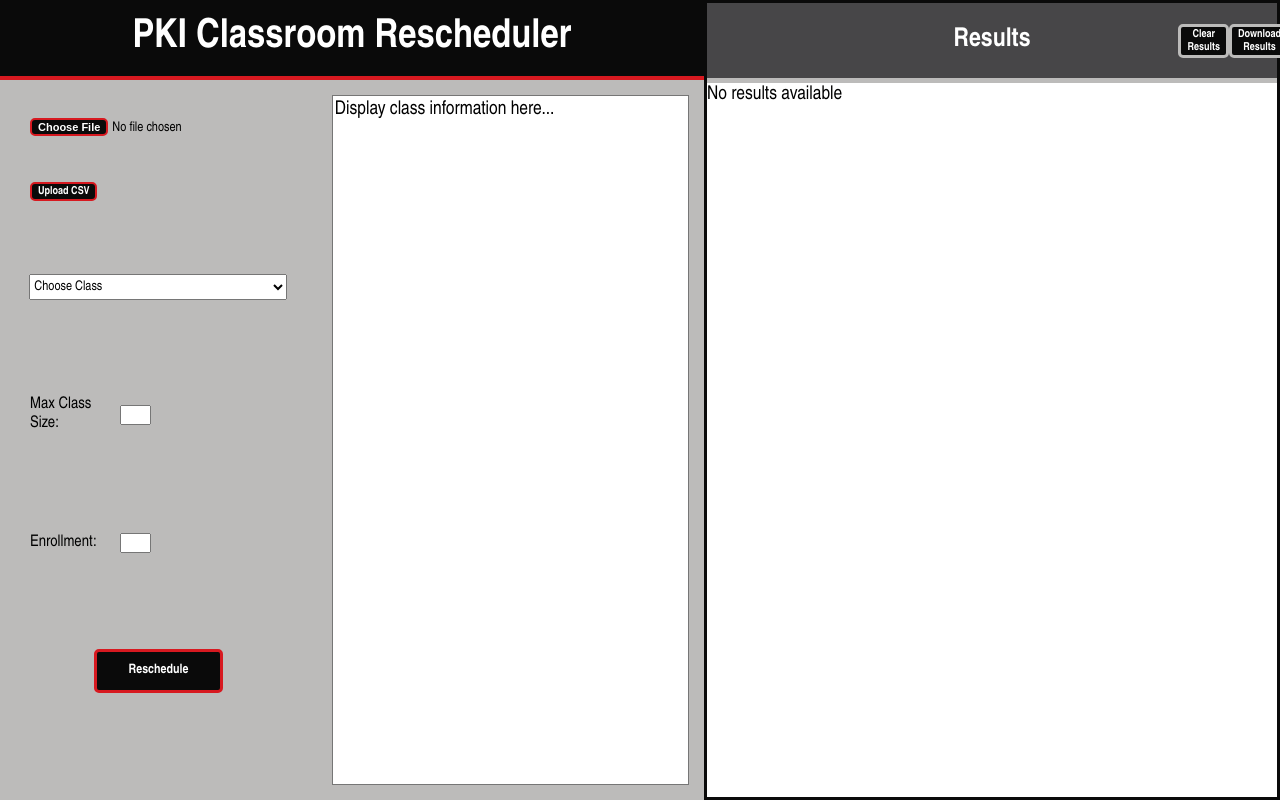
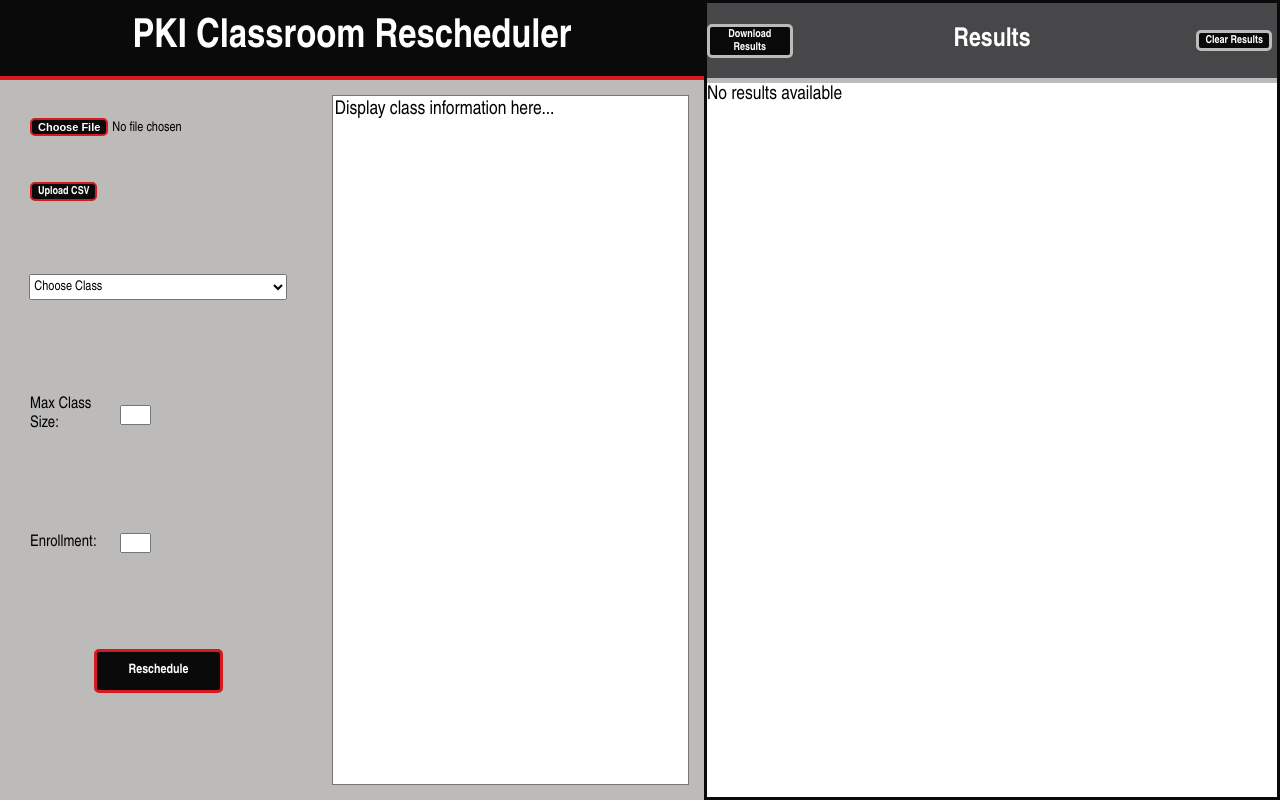
Before and after one commit to evanriley12/ThePlanners-PKI-Room-Scheduler, a React (Create React App) app in the folder pkiclassroomrescheduler/src/main/frontend/: page / in a window 1280 px wide. Built offline with nearby package versions, Linux system fonts and the light colour scheme.

Commit message:
Adjusted Download Results Button Location

```diff
--- a/pkiclassroomrescheduler/src/main/frontend/src/ClassroomReassignment.js
+++ b/pkiclassroomrescheduler/src/main/frontend/src/ClassroomReassignment.js
@@ -267,16 +267,17 @@ function ClassroomReassignment() {
       </div>
       <div className="ClassroomReassignment-resultsColumn">
         <header className="ClassroomReassignment-resultsHeader">
-          <div className="ClassroomReassignment-resultsLeftSpacer"></div>
+          <div className="ClassroomReassignment-resultsLeftSpacer">
+          <button
+            type="button"
+            className="ClassroomReassignment-clearResultsButton"
+            onClick={downloadFile}>
+            Download Results</button>
+          </div>
           <div className="ClassroomReassignment-resultsLabel">Results</div>
           <div className="ClassroomReassignment-clearResultsButtonDiv">
             <button className="ClassroomReassignment-clearResultsButton">
               Clear Results</button>
-            <button
-            type="button"
-            className="ClassroomReassignment-clearResultsButton"
-            onClick={downloadFile}>
-            Download Results</button>
           </div>
         </header>
         {algoData ? algoData : 'No results available'}
```
